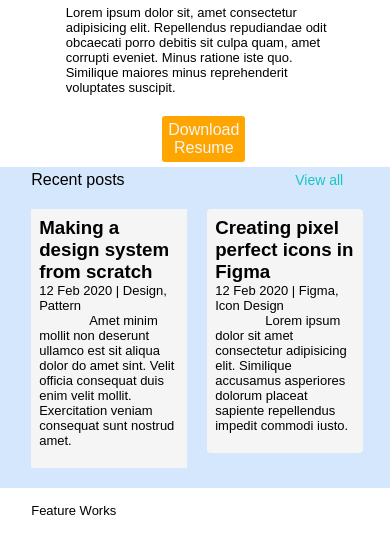
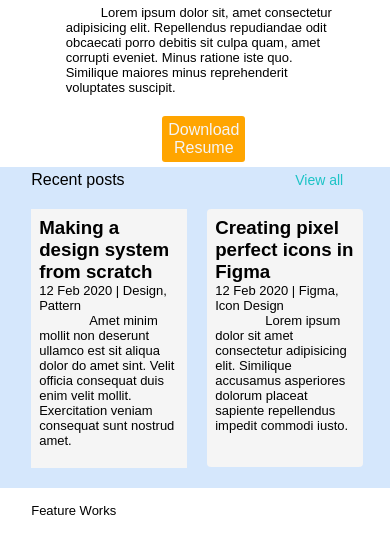
Before and after one commit to fortune-G/cc18-HW04, a plain HTML site: page index.html in a window 390 px wide. Shown: the part 307-844 px from the top of the page. Drawn offline with Linux system fonts and the light colour scheme.

Commit message:
update hw04

```diff
--- a/index.css
+++ b/index.css
@@ -46,6 +46,9 @@ p{
     flex-flow: column;
     align-items: start;
 
+}
+.profileL p{
+    text-indent: 35px;
 }
 .profileR{
     width: 40%;
@@ -211,7 +214,7 @@ hr{
     /* justify-content: center; */
     /* align-items: center; */
 }
-@media (max-width: 450px) {
+@media (max-width: 750px) {
     .nav{
         /* visibility: hidden; */
         justify-content: space-around;
@@ -240,4 +243,7 @@ hr{
     .footer img{
         margin-left: 30px;
     }
+    .creating{
+        padding: 8px 8px 34px 8px;
+    }
 }
```
